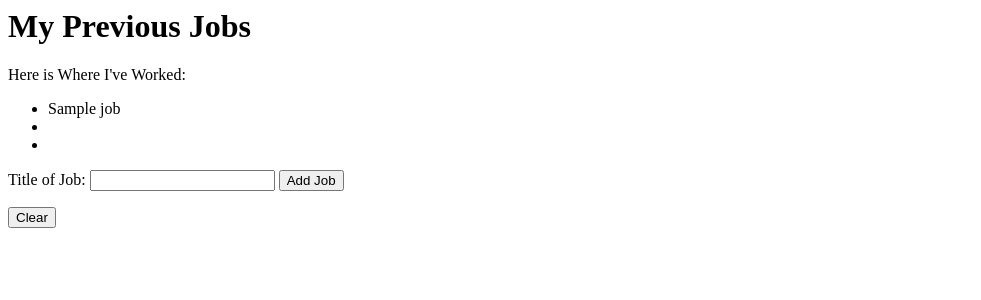
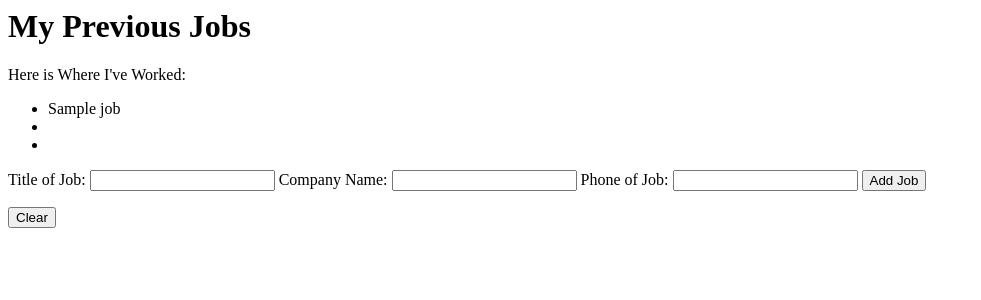
Before and after one commit to jos-h20/jobs_php, a PHP site: template views/jobs.html.twig in a window 1280 px wide. Shown: the top 300 px of the page, without its empty margins (0-981 px from the left). Run offline with PHP 8.4, Linux system fonts and the light colour scheme; the template is opened without the code that fills it: most values are stand-ins (such as "Sample title", 1, 10 or a date in 2020); some libraries are stand-ins or nearby versions.

Commit message:
add multiple objects to the list

```diff
--- a/app/app.php
+++ b/app/app.php
@@ -24,7 +24,7 @@
         $job = new Job($_POST['title'], new Company($_POST['name'], $_POST['phone']));
         // $company = $job->getCompany();
         // $company_name = $company->getName();
-        $place->save();
+        $job->save();
         return $app['twig']->render('add_job.html.twig', array('newjob' => $job));
     });
 
--- a/views/jobs.html.twig
+++ b/views/jobs.html.twig
@@ -20,6 +20,10 @@
     <form action='/jobs' method='post'>
         <label for='title'>Title of Job:</label>
         <input id='title' name='title' type='text'>
+        <label for='name'>Company Name:</label>
+        <input id='name' name='name' type='text'>
+        <label for='phone'>Phone of Job:</label>
+        <input id='phone' name='phone' type='text'>
 
         <button type='submit'>Add Job</button>
     </form>
```
